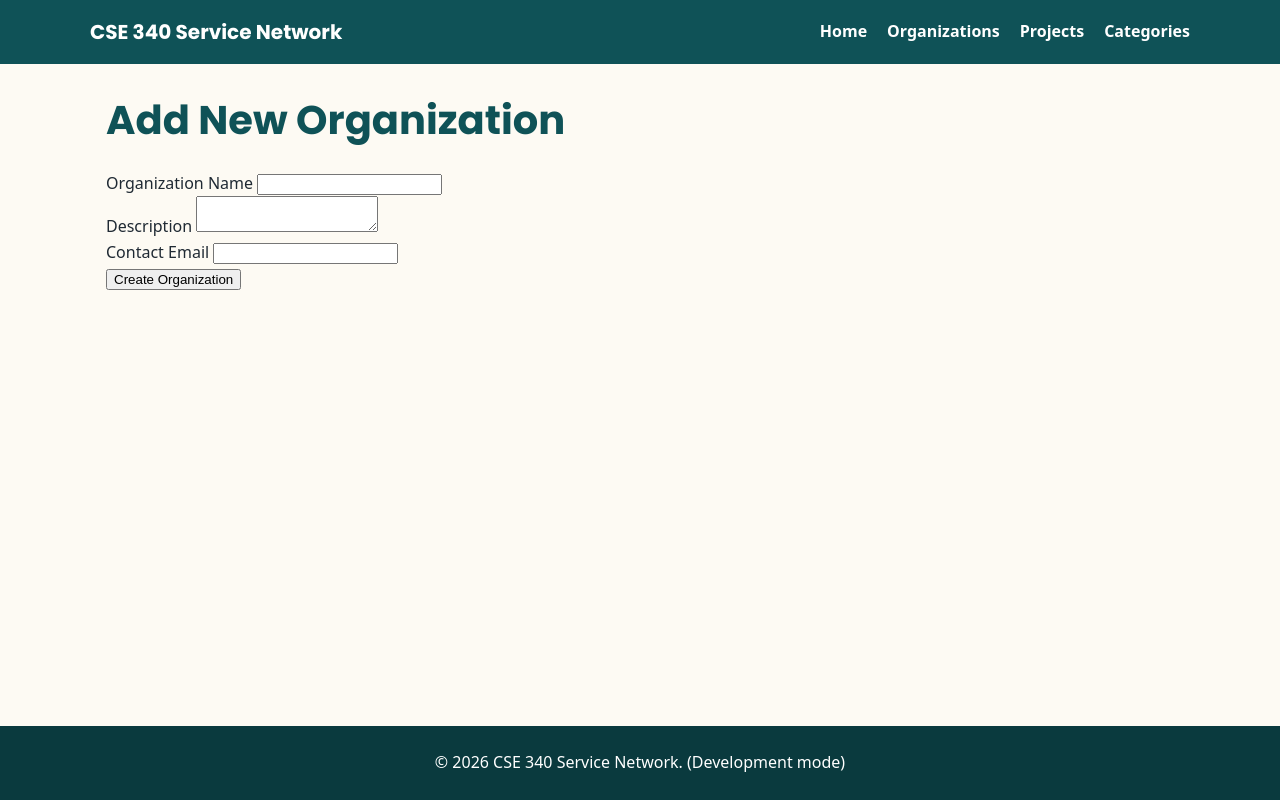
After one commit to Alonso0099/CSE340, a Node server app: page /new-organization in a window 1280 px wide. The commit adds this page. Run offline with Node 20, Linux system fonts and the light colour scheme.

Commit message:
Implement form submission handling to create new organizations

```diff
--- a/server.js
+++ b/server.js
@@ -18,6 +18,9 @@ const app = express();
 /**
  * Configure Express middleware
  */
+// Allow Express to receive and process common POST data
+app.use(express.urlencoded({ extended: true }));
+app.use(express.json());
 
 // Serve static files from the public directory
 app.use(express.static(path.join(__dirname, 'public')));
--- a/src/controllers/organizations.js
+++ b/src/controllers/organizations.js
@@ -1,4 +1,5 @@
 // Import any needed model functions
+import { createOrganization } from '../models/organizations.js';
 import { getAllOrganizations, getOrganizationDetails } from '../models/organizations.js';
 import { getProjectsByOrganizationId } from '../models/projects.js';
 
@@ -26,5 +27,19 @@ const showOrganizationDetailsPage = async (req, res, next) => {
     res.render('organization', { title, organizationDetails, projects });
 };
 
+const showNewOrganizationForm = async (req, res) => {
+    const title = 'Add New Organization';
+
+    res.render('new-organization', { title });
+}
+
+const processNewOrganizationForm = async (req, res) => {
+    const { name, description, contactEmail } = req.body;
+    const logoFilename = 'placeholder-logo.png'; // Use the placeholder logo for all new organizations
+
+    const organizationId = await createOrganization(name, description, contactEmail, logoFilename);
+    res.redirect(`/organization/${organizationId}`);
+};
+
 // Export any controller functions
-export { showOrganizationsPage, showOrganizationDetailsPage };
+export { showOrganizationsPage, showOrganizationDetailsPage, showNewOrganizationForm, processNewOrganizationForm };
--- a/src/routes.js
+++ b/src/routes.js
@@ -1,9 +1,10 @@
 import express from 'express';
 import { showHomePage } from './controllers/index.js';
-import { showOrganizationsPage, showOrganizationDetailsPage } from './controllers/organizations.js';
+import { showOrganizationsPage, showOrganizationDetailsPage, processNewOrganizationForm } from './controllers/organizations.js';
 import { showProjectsPage, showProjectDetailsPage } from './controllers/projects.js';
 import { showCategoriesPage, showCategoryDetailsPage } from './controllers/categories.js';
 import { testErrorPage } from './controllers/errors.js';
+import { showNewOrganizationForm } from './controllers/organizations.js';
 
 const router = express.Router();
 
@@ -14,6 +15,8 @@ router.get('/projects', showProjectsPage);
 router.get('/project/:id', showProjectDetailsPage);
 router.get('/categories', showCategoriesPage);
 router.get('/category/:id', showCategoryDetailsPage);
+router.get('/new-organization', showNewOrganizationForm);
+router.post('/new-organization', processNewOrganizationForm)
 
 // Error-handling test route
 router.get('/test-error', testErrorPage);
--- /dev/null
+++ b/src/views/new-organization.ejs
@@ -0,0 +1,36 @@
+<%- include('partials/header') %>
+<main>
+    <h1><%= title %></h1>
+
+ <form action="/new-organization" method="POST">
+    <div class="form-group">
+      <label for="name">Organization Name</label>
+      <input
+        type="text"
+        id="name"
+        name="name"
+      />
+    </div>
+
+    <div class="form-group">
+      <label for="description">Description</label>
+      <textarea
+        id="description"
+        name="description"
+      ></textarea>
+    </div>
+
+    <div class="form-group">
+      <label for="contactEmail">Contact Email</label>
+      <input
+        type="text"
+        id="contactEmail"
+        name="contactEmail"
+      />
+    </div>
+
+    <button type="submit">Create Organization</button>
+  </form>
+
+</main>
+<%- include('partials/footer') %>
--- a/src/views/organizations.ejs
+++ b/src/views/organizations.ejs
@@ -13,6 +13,7 @@
             </li>
         <% }); %>
     </ul>
+    <p><a href="/new-organization">Add a new organization</a></p>
 </main>
 
 <%- include('partials/footer') %>
```
Also changed, not shown: src/models/organizations.js (+30 -1 lines), public/images/placeholder-logo.png (added).
